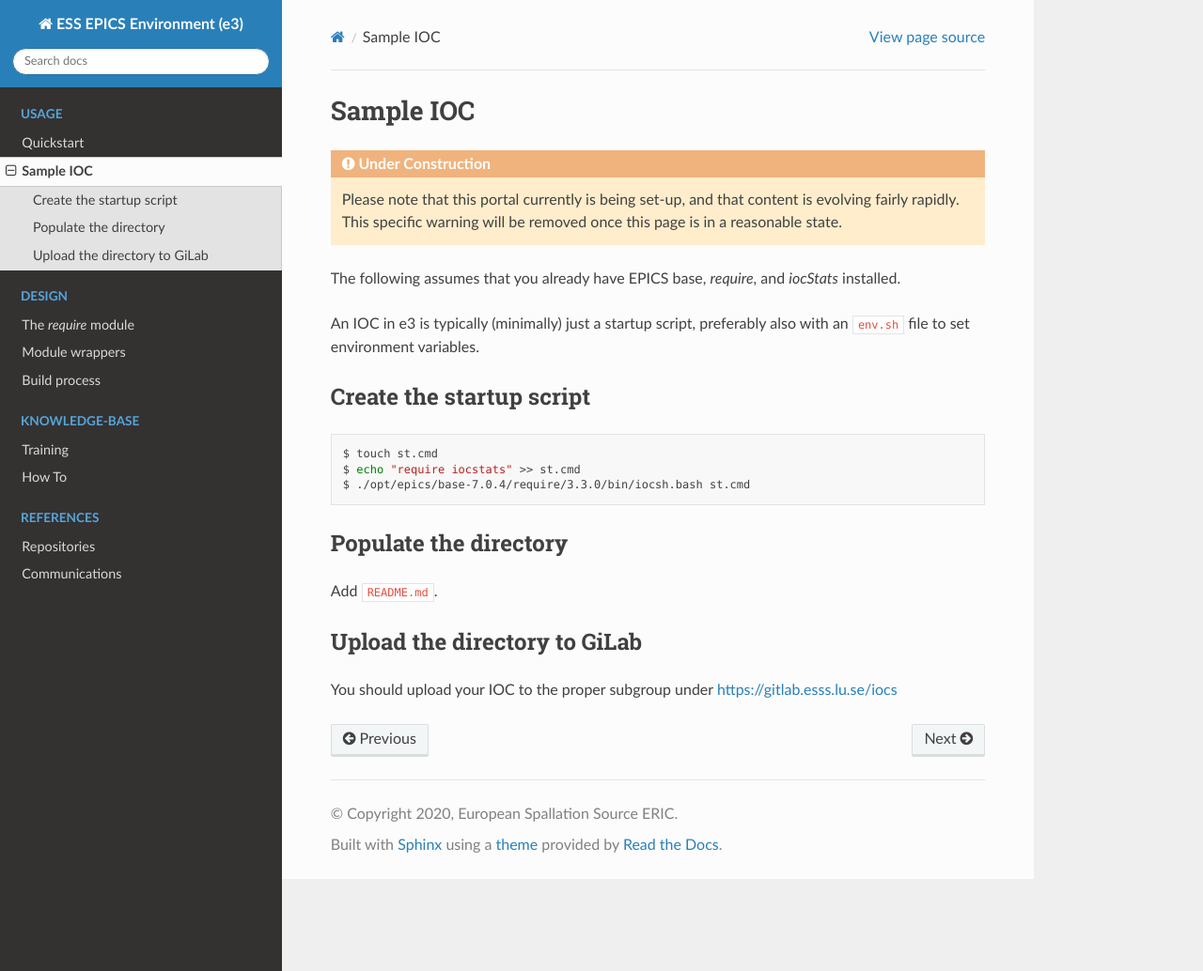
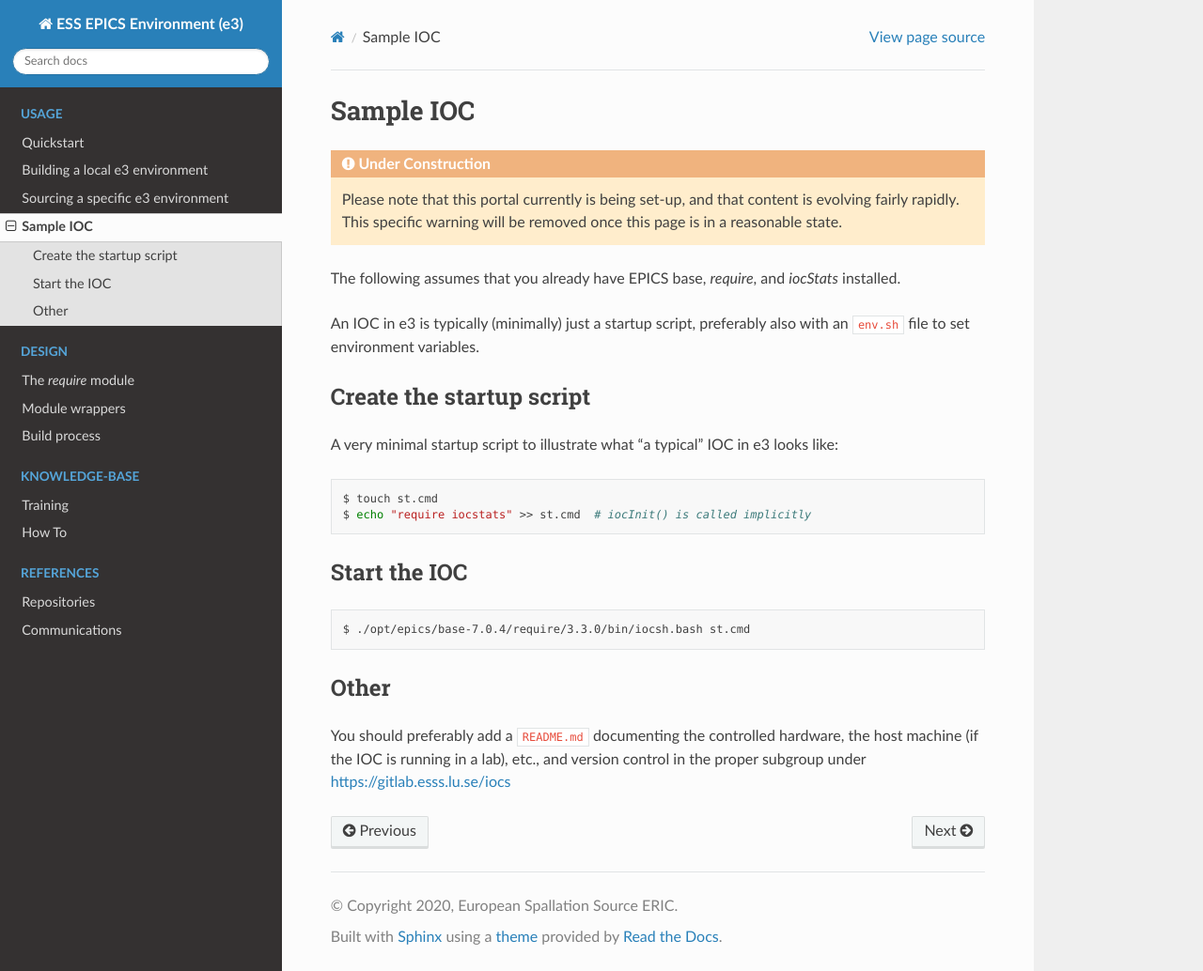
Before and after one commit to ttkorhonen/e3pages, a Sphinx documentation site: the page built from docs/usage/sample_ioc.md, in a window 1280 px wide and 1034 px high. Shown: the whole window at 94% size. Built offline with Sphinx 7.4.7 and the Read the Docs theme 2.0.0, drawn with Linux system fonts in a browser that asks for light colours.

Commit message:
more clean up

````diff
--- a/docs/usage/sample_ioc.md
+++ b/docs/usage/sample_ioc.md
@@ -12,16 +12,19 @@
 
 ## Create the startup script
 
+A very minimal startup script to illustrate what "a typical" IOC in e3 looks like:
+
 ```bash
 $ touch st.cmd
-$ echo "require iocstats" >> st.cmd
+$ echo "require iocstats" >> st.cmd  # iocInit() is called implicitly
+```
+
+## Start the IOC
+
+```bash
 $ ./opt/epics/base-7.0.4/require/3.3.0/bin/iocsh.bash st.cmd
 ```
 
-## Populate the directory
+## Other
 
-Add `README.md`.
-
-## Upload the directory to GiLab
-
-You should upload your IOC to the proper subgroup under <https://gitlab.esss.lu.se/iocs>
+You should preferably add a `README.md` documenting the controlled hardware, the host machine (if the IOC is running in a lab), etc., and version control in the proper subgroup under <https://gitlab.esss.lu.se/iocs>
````
Also changed, not shown: docs/design/build_process.md (+2 -3 lines), docs/training/index.md (+8 -8 lines), docs/usage/quickstart.md (+15 -2 lines).
